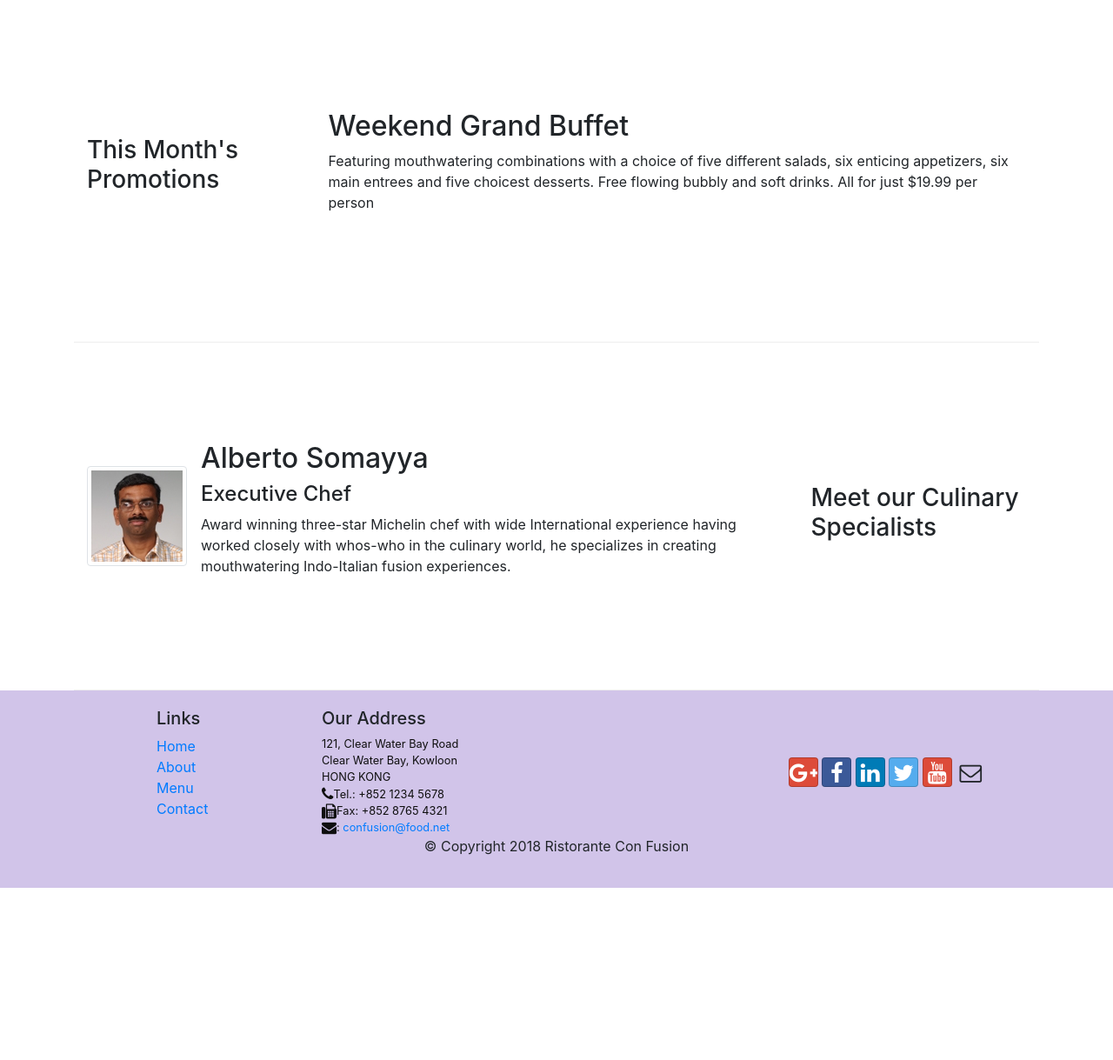
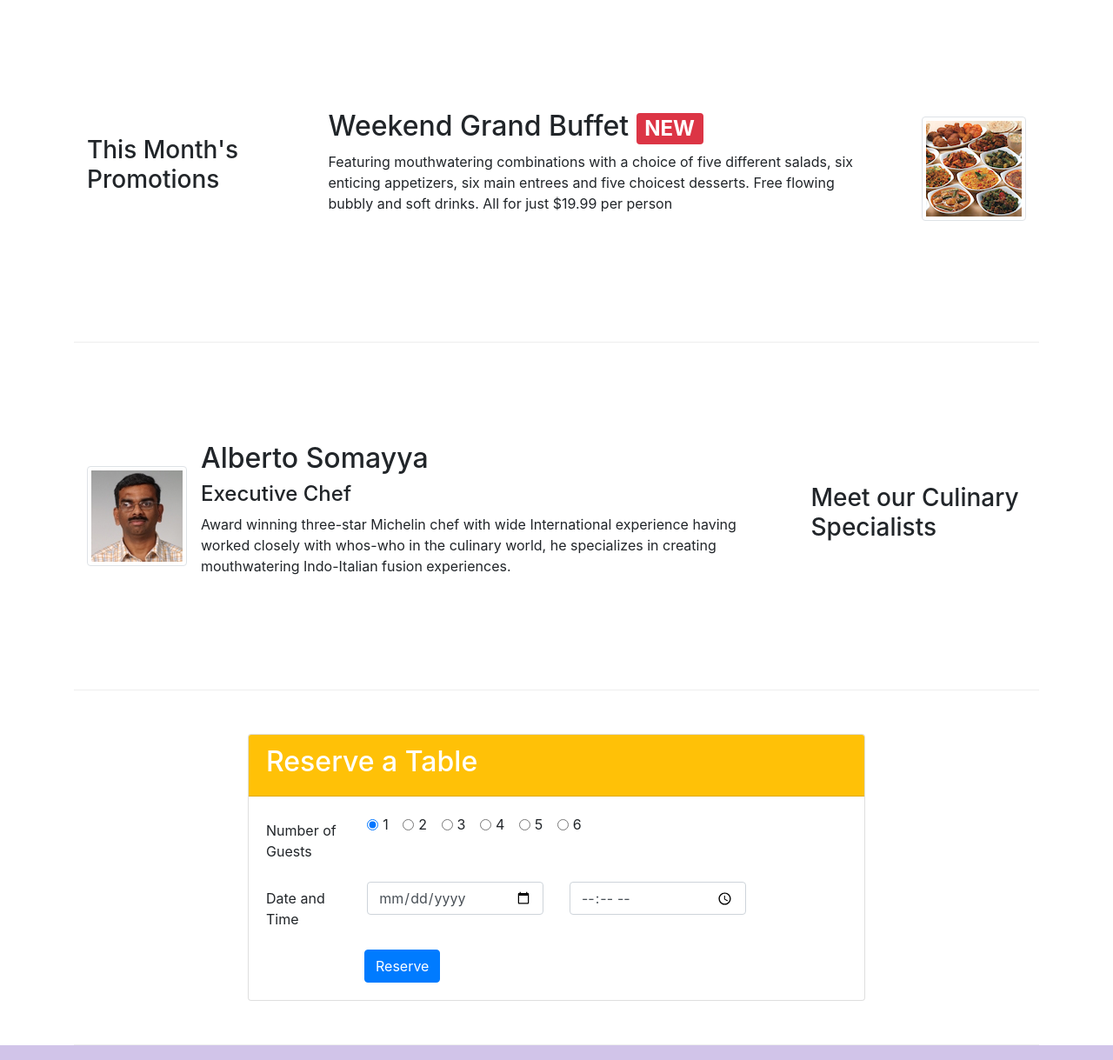
Before and after one commit to HarshAgrawal25/Bootstrap, a website: page index.html in a window 1280 px wide. Shown: the part 740-1959 px from the top of the page at 87% size. Before the commit the page ends 1761 px from the top, so only its background shows below. Drawn offline with nearby package versions, Linux system fonts and the light colour scheme.

Commit message:
Assignment-2

```diff
--- a/index.html
+++ b/index.html
@@ -39,8 +39,11 @@
                     <h1>Ristorante con Fusion</h1>
                     <p>We take inspiration from the World's best cuisines, and create a unique fusion experience. Our lipsmacking creations will tickle your culinary senses!</p>
                 </div>
-                <div class="col-12 col-sm align-self-center">
+                <div class="col-12 col-sm-3 align-self-center">
                         <img src="./img/logo.png" class="img-fluid" alt="logo">
+                </div>
+                <div class="col-12 col-sm-3 align-self-center ">
+                    <button type="submit" onclick="location.href='#Reserve'" class="btn  btn-warning btn-block ">Reserve Table</button>
                 </div>
             </div>
         </div>
@@ -56,7 +59,7 @@
                     <img class="d-flex mr-3 img-thumbnail align-self-center" src="img/uthappizza.png" alt="Uthappizza" />
                     <div class="media-body ">
                         <h2 class="mt-0">Uthappizza<span class="badge badge-danger">HOT</span>  <span class="badge badge-pill badge-secondary">$4.99</span></h2>
-                        <p>A unique combination of Indian Uthappam (pancake) and Italian pizza, topped with Cerignola olives, ripe vine cherry tomatoes, Vidalia onion, Guntur chillies and Buffalo Paneer.</p>
+                        <p class="d-none d-sm-block"> A unique combination of Indian Uthappam (pancake) and Italian pizza, topped with Cerignola olives, ripe vine cherry tomatoes, Vidalia onion, Guntur chillies and Buffalo Paneer.</p>
                     </div>
                 </div>
 
@@ -69,8 +72,15 @@
                 <h3>This Month's Promotions</h3>
             </div>
             <div class="col col-sm col-md">
-                <h2>Weekend Grand Buffet</h2>
-                <p>Featuring mouthwatering combinations with a choice of five different salads, six enticing appetizers, six main entrees and five choicest desserts. Free flowing bubbly and soft drinks. All for just $19.99 per person </p>
+                <div class="media">
+                    <div class="media-body">
+                    <h2>Weekend Grand Buffet <span class="badge badge-danger">NEW</span></h2>
+                        <p class="d-none d-sm-block">Featuring mouthwatering combinations with a choice of five different salads, six enticing appetizers, six main entrees and five choicest desserts. Free flowing bubbly and soft drinks. All for just $19.99 per person </p>
+                    </div>
+                    <img class="ml-5 img-thumbnail align-self-center" src="img/buffet.png">
+
+                </div>
+
             </div>
         </div>
 
@@ -84,10 +94,77 @@
                     <div class="media-body">
                         <h2 class="mt-0">Alberto Somayya</h2>
                         <h4>Executive Chef</h4>
-                        <p>Award winning three-star Michelin chef with wide International experience having worked closely with whos-who in the culinary world, he specializes in creating mouthwatering Indo-Italian fusion experiences. </p>
+                        <p class="d-none d-sm-block">Award winning three-star Michelin chef with wide International experience having worked closely with whos-who in the culinary world, he specializes in creating mouthwatering Indo-Italian fusion experiences. </p>
                     </div>
                 </div>
+            </div>
+        </div>
 
+        <div class="row row-content align-item-center" id="Reserve">
+            <div class="col-12 col-sm-8 offset-md-2 justify-content-center">
+                <div class="card" >
+                    <div class="card-header text-white bg-warning"><h2>Reserve a Table</h2></div>
+                    <div class="card-body">
+                       <form>
+                            <div class="form-group row">
+                                <label for="numofguests" class="col-md-2 col-form-label mt-0">Number of Guests</label>
+                                <div class="col-md-10">
+                                    <div class="form-check form-check-inline">
+                                        <input class="form-check-input" type="radio" name="numofguests" id="numofguests" value="option1" checked>
+                                        <label class="form-check-label">
+                                            1
+                                        </label>
+                                    </div>
+                                    <div class="form-check form-check-inline">
+                                        <input class="form-check-input" type="radio" name="numofguests" id="numofguests" value="option1" />
+                                        <label class="form-check-label">
+                                            2
+                                        </label>
+                                    </div>
+                                    <div class="form-check form-check-inline">
+                                        <input class="form-check-input" type="radio" name="numofguests" id="numofguests" value="option1" />
+                                        <label class="form-check-label">
+                                            3
+                                        </label>
+                                    </div>
+                                    <div class="form-check form-check-inline">
+                                        <input class="form-check-input" type="radio" name="numofguests" id="numofguests" value="option1" />
+                                        <label class="form-check-label">
+                                            4
+                                        </label>
+                                    </div>
+                                    <div class="form-check form-check-inline">
+                                        <input class="form-check-input" type="radio" name="numofguests" id="numofguests" value="option1" />
+                                        <label class="form-check-label">
+                                            5
+                                        </label>
+                                    </div>
+                                    <div class="form-check form-check-inline">
+                                        <input class="form-check-input" type="radio" name="numofguests" id="numofguests" value="option1" />
+                                        <label class="form-check-label">
+                                            6
+                                        </label>
+                                    </div>
+
+                                </div>
+                            </div>
+                            <div class="form-group row">
+                                <label for="d&t" class="col-12 col-md-2 col-form-label">Date and Time</label>
+                                <div class="col-12 col-md-4">
+                                    <input type="date" class="form-control" id="date" name="date" placeholder="Date">
+                                </div>
+                                <div class="col-12 col-md-4">
+                                    <input type="time" class="form-control" id="time" name="time" placeholder="Time">
+                                </div>
+                            </div>
+                            <div class="form-row">
+                                <div class="offset-md-2 col-md-10">
+                                    <button type="submit" class="btn btn-primary">Reserve</button>
+                                 </div>
+                            </div>
+                        </form>
+                    </div>
+                </div>
             </div>
         </div>
     </div>
```
